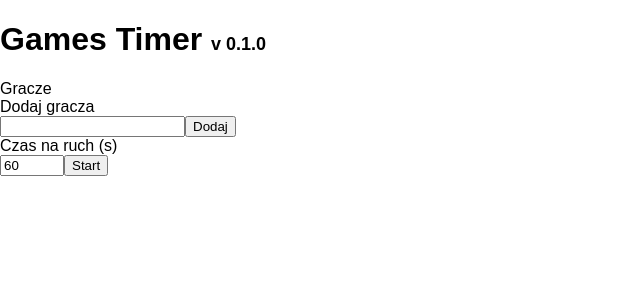
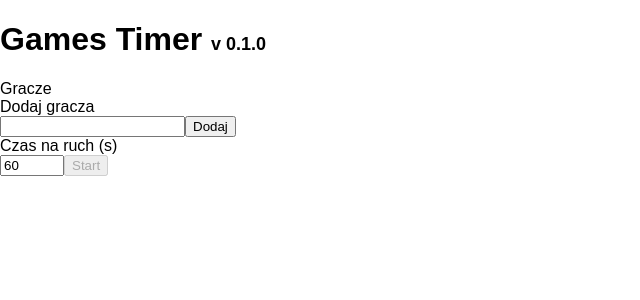
Before and after one commit to Alwox/games-timer, a React (Create React App) app: page / in a window 1280 px wide. Shown: the top 300 px of the page, without its empty margins (0-640 px from the left). Built offline with nearby package versions, Linux system fonts and the light colour scheme; a web font is replaced by a local one.

Commit message:
add saving in local storage

```diff
--- a/src/App.tsx
+++ b/src/App.tsx
@@ -1,5 +1,7 @@
 import React from 'react';
 import {Timer} from "./Timer";
+
+import {useLocalStorage} from "./useLocalStorage";
 
 const version = require('../package.json')
 
@@ -15,8 +17,8 @@ export interface Player {
 
 function App() {
     const [view, setView] = React.useState<Views>('selectPlayer')
-    const [moveTime, setMoveTime] = React.useState(60)
-    const [players, setPlayers] = React.useState<Player[]>([])
+    const [moveTime, setMoveTime] = useLocalStorage('time', 60)
+    const [players, setPlayers] = useLocalStorage<Player[]>('players', [])
     const [playerName, setPlayerName] = React.useState('')
 
     const handleAddPlayer = () => {
@@ -97,7 +99,7 @@ function App() {
                     <p>Czas na ruch (s)</p>
                     <input min={5} max={600} type='number' value={moveTime} onChange={handleChangeTime}/>
 
-                    <button onClick={() => setView('timer')}>Start</button>
+                    <button disabled={players.length < 2} onClick={() => setView('timer')}>Start</button>
                 </div>
             )}
 
--- /dev/null
+++ b/src/useLocalStorage.ts
@@ -0,0 +1,41 @@
+import { useState } from "react";
+
+export function useLocalStorage<T>(key: string, initialValue: T) {
+    const [storedValue, setStoredValue] = useState<T>(() => {
+        if (typeof window === "undefined") {
+            return initialValue;
+        }
+
+        try {
+            // Get from local storage by key
+            const item = window.localStorage.getItem(key);
+            // Parse stored json or if none return initialValue
+            return item ? JSON.parse(item) : initialValue;
+        } catch (error) {
+            // If error also return initialValue
+            console.log(error);
+            return initialValue;
+        }
+    });
+
+    // Return a wrapped version of useState's setter function that ...
+    // ... persists the new value to localStorage.
+    const setValue = (value: T | ((val: T) => T)) => {
+        try {
+            // Allow value to be a function so we have same API as useState
+            const valueToStore =
+                value instanceof Function ? value(storedValue) : value;
+            // Save state
+            setStoredValue(valueToStore);
+            // Save to local storage
+            if (typeof window !== "undefined") {
+                window.localStorage.setItem(key, JSON.stringify(valueToStore));
+            }
+        } catch (error) {
+            // A more advanced implementation would handle the error case
+            console.log(error);
+        }
+    };
+
+    return [storedValue, setValue] as const;
+}
```
